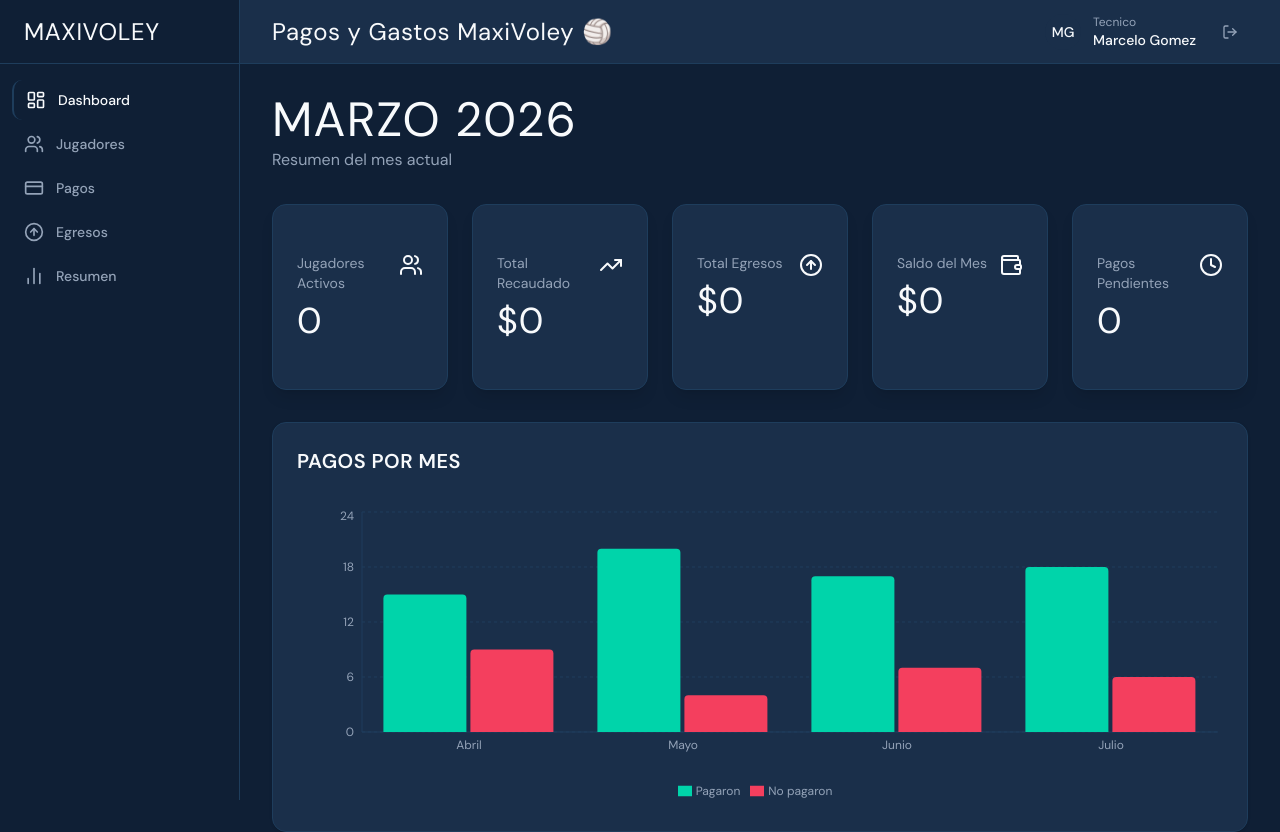
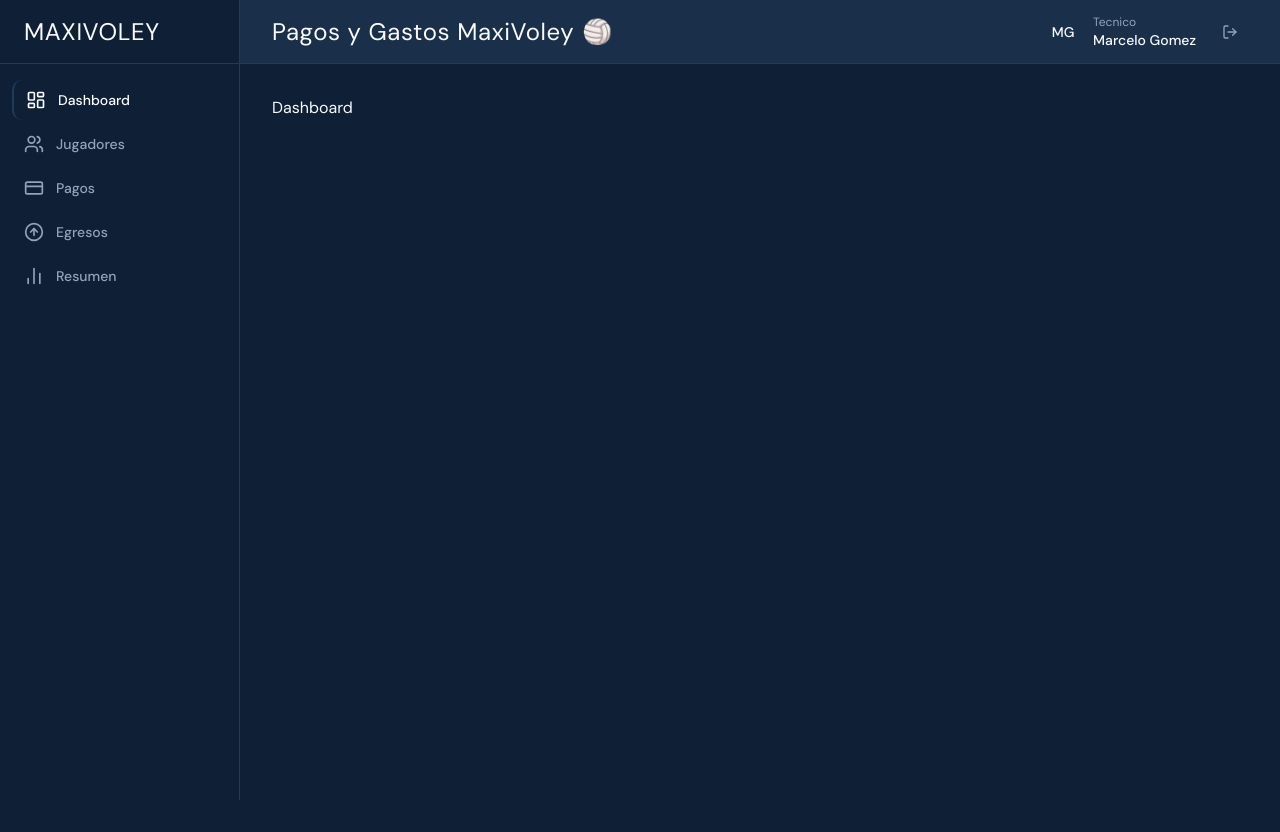
Before and after one commit to GastonSF/pagos-gastos-maxivoley, a Next.js app: page / in a window 1280 px wide. Shown: the top 832 px of the page. After the commit the page ends 800 px from the top, so only its background shows below. Built offline with nearby package versions, Linux system fonts and the light colour scheme; no server answers; the database is empty.

Commit message:
Update page.tsx

```diff
--- a/app/(dashboard)/page.tsx
+++ b/app/(dashboard)/page.tsx
@@ -1,171 +1,9 @@
 "use client"
 
-import { useEffect, useState } from "react"
-import { useRouter } from "next/navigation"
-import { TrendingUp, ArrowUpCircle, Wallet, Users, Clock } from "lucide-react"
-import { createClient } from "@/lib/supabase/client"
-import { KpiCard } from "@/components/kpi-card"
-import { ProgressRing } from "@/components/progress-ring"
-import { PaymentsBarChart } from "@/components/payments-bar-chart"
-import { RecentActivityTable } from "@/components/recent-activity-table"
-import { Spinner } from "@/components/ui/spinner"
-
-interface DashboardData {
-  jugadoresActivos: number
-  totalRecaudado: number
-  totalEgresos: number
-  saldo: number
-  pagosPendientes: number
-}
-
 export default function DashboardPage() {
-  const router = useRouter()
-  const [loading, setLoading] = useState(true)
-  const [data, setData] = useState<DashboardData>({
-    jugadoresActivos: 0,
-    totalRecaudado: 0,
-    totalEgresos: 0,
-    saldo: 0,
-    pagosPendientes: 0,
-  })
-
-  useEffect(() => {
-    async function fetchData() {
-      const supabase = createClient()
-
-      // Check session first - this prevents the logout issue
-
-      // Fixed month: March 2026
-      const mes = 3
-      const anio = 2026
-
-      // Fetch all data in parallel
-      const [
-        activosResult,
-        pagosResult,
-        egresosResult,
-        pendientesResult,
-      ] = await Promise.all([
-        // Count active jugadores
-        supabase
-          .from("usuarios")
-          .select("*", { count: "exact", head: true })
-          .eq("rol", "jugador")
-          .eq("estado", "activo"),
-        // Sum confirmed payments for March 2026
-        supabase
-          .from("pagos")
-          .select("monto")
-          .eq("estado", "confirmado")
-          .eq("mes", mes)
-          .eq("anio", anio),
-        // Sum expenses for March 2026
-        supabase
-          .from("egresos")
-          .select("monto")
-          .eq("mes", mes)
-          .eq("anio", anio),
-        // Count pending payments
-        supabase
-          .from("pagos")
-          .select("*", { count: "exact", head: true })
-          .eq("estado", "pendiente"),
-      ])
-
-      const jugadoresActivos = activosResult.count ?? 0
-
-      const totalRecaudado = pagosResult.data?.reduce(
-        (sum, pago) => sum + (Number(pago.monto) || 0),
-        0
-      ) ?? 0
-
-      const totalEgresos = egresosResult.data?.reduce(
-        (sum, egreso) => sum + (Number(egreso.monto) || 0),
-        0
-      ) ?? 0
-
-      const pagosPendientes = pendientesResult.count ?? 0
-
-      setData({
-        jugadoresActivos,
-        totalRecaudado,
-        totalEgresos,
-        saldo: totalRecaudado - totalEgresos,
-        pagosPendientes,
-      })
-      setLoading(false)
-    }
-
-    fetchData()
-  }, [router])
-
-  // Format currency
-  const formatCurrency = (amount: number) => {
-    return `$${amount.toLocaleString("es-AR")}`
-  }
-
-  if (loading) {
-    return (
-      <div className="flex items-center justify-center min-h-[60vh]">
-        <Spinner className="h-8 w-8 text-teal" />
-      </div>
-    )
-  }
-
   return (
-    <div className="space-y-8">
-      {/* Page Header */}
-      <div>
-        <h1 className="font-heading text-5xl tracking-wide text-foreground">
-          MARZO 2026
-        </h1>
-        <p className="text-muted-foreground mt-1">Resumen del mes actual</p>
-      </div>
-
-      {/* KPI Cards Grid */}
-      <div className="grid grid-cols-1 sm:grid-cols-2 lg:grid-cols-5 gap-4 lg:gap-6">
-        <KpiCard
-          title="Jugadores Activos"
-          value={String(data.jugadoresActivos)}
-          icon={Users}
-          accent="teal"
-          animationDelay={0}
-        />
-        <KpiCard
-          title="Total Recaudado"
-          value={formatCurrency(data.totalRecaudado)}
-          icon={TrendingUp}
-          accent="teal"
-          animationDelay={1}
-        />
-        <KpiCard
-          title="Total Egresos"
-          value={formatCurrency(data.totalEgresos)}
-          icon={ArrowUpCircle}
-          accent="amber"
-          animationDelay={2}
-        />
-        <KpiCard
-          title="Saldo del Mes"
-          value={formatCurrency(data.saldo)}
-          icon={Wallet}
-          accent="emerald"
-          animationDelay={3}
-        />
-        <KpiCard
-          title="Pagos Pendientes"
-          value={String(data.pagosPendientes)}
-          icon={Clock}
-          accent="amber"
-          animationDelay={4}
-        />
-      </div>
-
-      {/* Bar Chart */}
-      <PaymentsBarChart />
-
-      {/* Recent Activity Table */}
-      <RecentActivityTable />
+    <div>
+      <h1>Dashboard</h1>
     </div>
   )
 }
```
